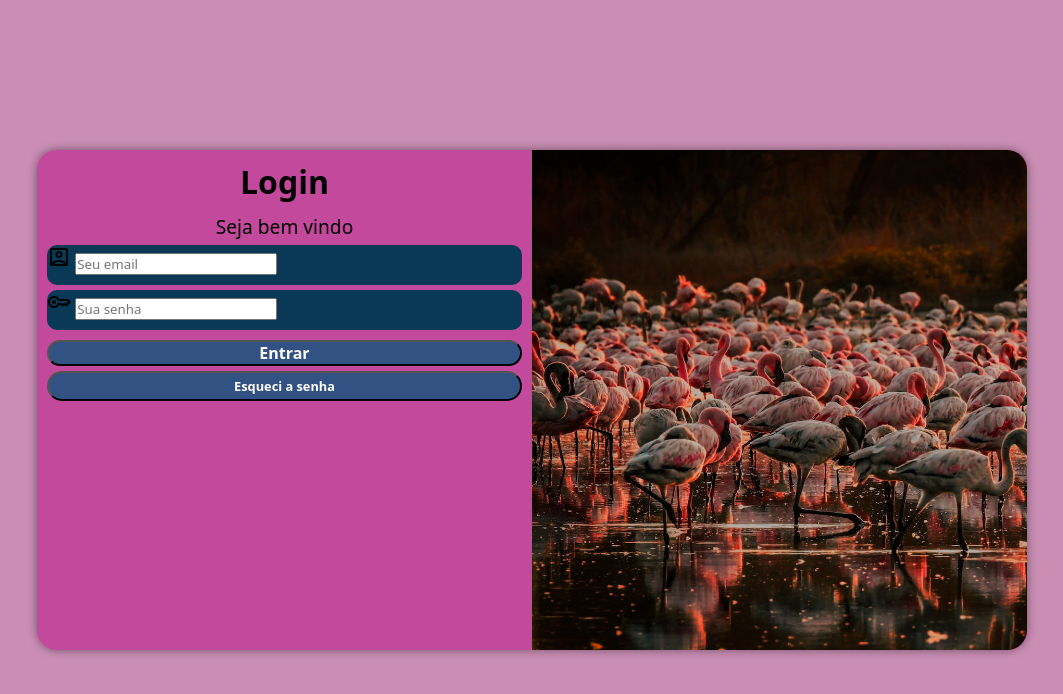
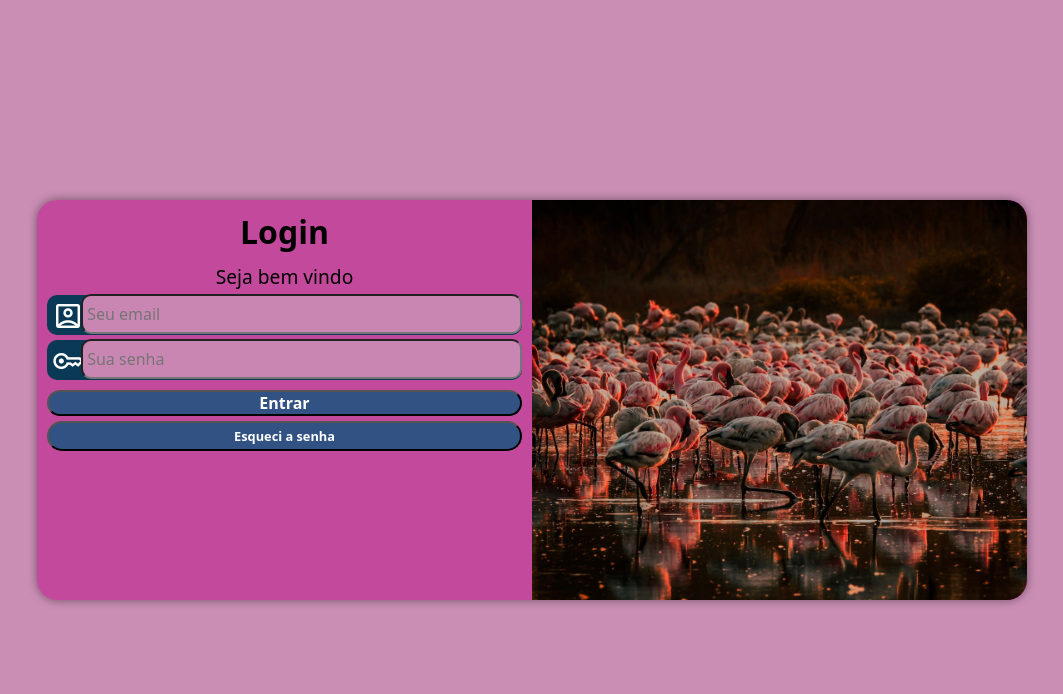
Before and after one commit to joseerivaldo/projeto-login, a PHP site: page / in a window 1280 px wide. Shown: the top 694 px of the page, without its empty margins (108-1171 px from the left). Run offline with PHP 8.4, Linux system fonts and the light colour scheme.

Commit message:
finalizado

```diff
--- a/estilos/media-query.css
+++ b/estilos/media-query.css
@@ -7,6 +7,8 @@
 
     section#login{
         width: 80vw;
+        height: 300px;
+
     }
 
     div#imagem{
@@ -24,6 +26,7 @@
 
     section#login{
         width: 990px;
+        height: 400px;
     }
 
     div#imagem{
--- a/estilos/style.css
+++ b/estilos/style.css
@@ -72,9 +72,27 @@ form > div.campo{
     margin: 5px 0px;
 }
 
-div.campo > label{
+div.campo input{
+    background-color: #ca86b2;
+    font-size: 1em;
+    height: 100%;
+    width: calc(100% - 34.5px);
+    border-radius: 10px;
+    padding: 4px;
+    transform: translateY(-12px);
+}
 
+div.campo > input:focus{
+    background-color: white;
 }
+
+.material-symbols-outlined {  /* Essa é a classe do ícone que veio do google */
+    color: white;
+    font-size: 2em;
+    width: 30px;
+    padding: 5px;
+}
+
 
 #enviar{
     display: block;
```
Also changed, not shown: index.html (+5 -2 lines).
